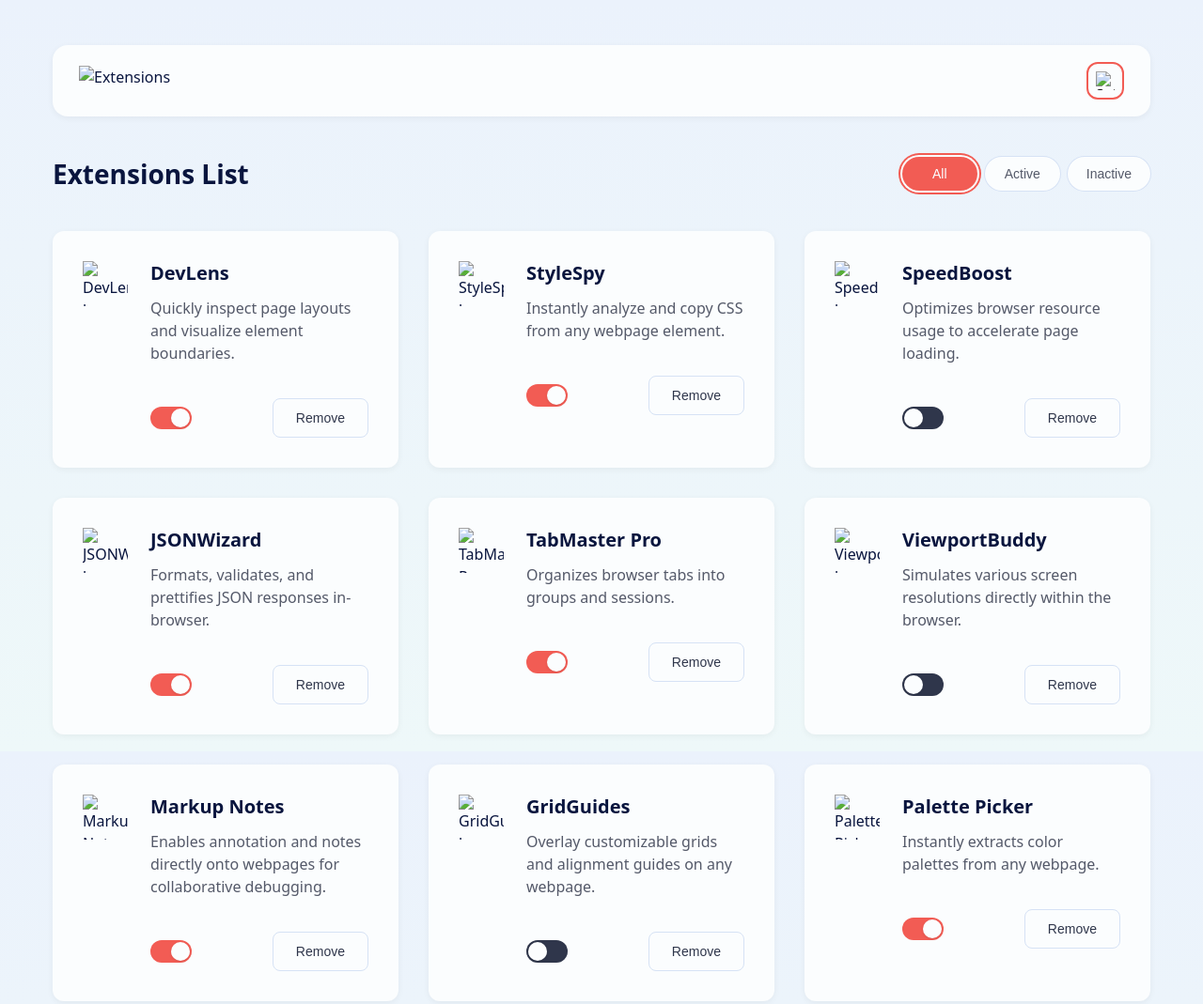
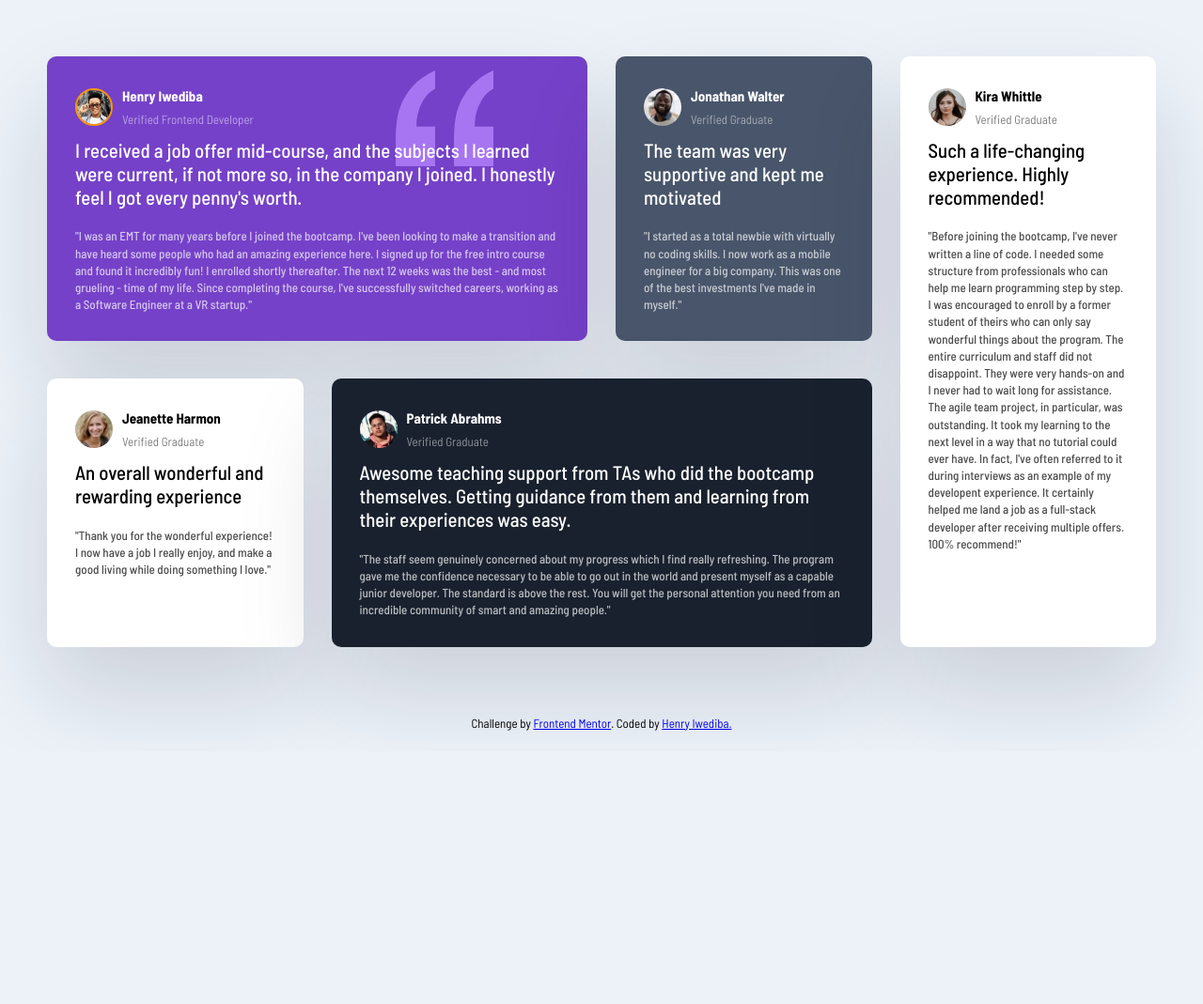
Before and after one commit to iwedibah/Testimonial-Grid, a plain HTML site: page index.html in a window 1280 px wide. Shown: the top 1069 px of the page at 94% size. After the commit the page ends 800 px from the top, so only its background shows below. Drawn offline with Linux system fonts and the light colour scheme; a web font is replaced by a local one.

Commit message:
Update index.html

```diff
--- a/index.html
+++ b/index.html
@@ -1,46 +1,152 @@
 <!DOCTYPE html>
 <html lang="en">
   <head>
-  <meta charset="UTF-8">
-  <meta name="viewport" content="width=device-width, initial-scale=1.0">
-  <link rel="icon" type="image/png" sizes="32x32" href="favicon-32x32.png">
-  <link rel="stylesheet" href="main.css">
-  <title>Browser Extensions Manager</title>
+    <meta charset="UTF-8" />
+    <meta name="viewport" content="width=device-width, initial-scale=1.0" />
+
+    <!-- Favicon linked -->
+    <link rel="shortcut icon" href="favicon-32x32.png" type="image/x-icon" />
+
+    <!-- css linked -->
+    <link rel="stylesheet" href="mystyle.css" />
+
+    <title>Frontend Mentor | Testimonials Grid Section</title>
   </head>
   <body>
-  <div class="container">
-    <header class="header-container">
-      <img src="logo.svg" alt="Extensions" class="header-logo">
-      <button class="theme-toggle" aria-label="Toggle color theme">
-        <img src="icon-moon.svg" alt="Switch to dark theme" class="theme-icon light">
-        <img src="icon-sun.svg" alt="Switch to light theme" class="theme-icon dark">
-      </button>
+    <!-- Main Container for the Testimonials -->
+    <main class="testimonials">
+      <!-- Henry Iwediba Section -->
+      <section class="card henry-iwediba">
+        <header class="card-header">
+          <img
+            src="kingx.jpg"
+            class="card-img border-color"
+            alt="henry-iwediba's photo"
+          />
+          <div>
+            <h3>Henry Iwediba</h3>
+            <p>Verified Frontend Developer</p>
+          </div>
         </header>
+        <p class="lead">
+          I received a job offer mid-course, and the subjects I learned were
+          current, if not more so, in the company I joined. I honestly feel I
+          got every penny's worth.
+        </p>
+        <p class="quote">
+          "I was an EMT for many years before I joined the bootcamp. I've been
+          looking to make a transition and have heard some people who had an
+          amazing experience here. I signed up for the free intro course and
+          found it incredibly fun! I enrolled shortly thereafter. The next 12
+          weeks was the best - and most grueling - time of my life. Since
+          completing the course, I've successfully switched careers, working as
+          a Software Engineer at a VR startup."
+        </p>
+      </section>
 
-    <div class="list-header">
-      <h2>Extensions List</h2>
-      <nav class="filters" role="tablist" aria-label="Filter extensions">
-        <button class="filter-btn active" data-filter="all" role="tab" aria-selected="true" aria-controls="extensions-grid">All</button>
-        <button class="filter-btn" data-filter="active" role="tab" aria-selected="false" aria-controls="extensions-grid">Active</button>
-        <button class="filter-btn" data-filter="inactive" role="tab" aria-selected="false" aria-controls="extensions-grid">Inactive</button>
-      </nav>
+      <!-- Jonathan Walter's Section -->
+      <section class="card jonathan-walter">
+        <header class="card-header">
+          <img
+            src="image-jonathan.jpg"
+            class="card-img"
+            alt="Jonathan Walter's photo"
+          />
+          <div>
+            <h3>Jonathan Walter</h3>
+            <p>Verified Graduate</p>
           </div>
+        </header>
+        <p class="lead">The team was very supportive and kept me motivated</p>
+        <p class="quote">
+          "I started as a total newbie with virtually no coding skills. I now
+          work as a mobile engineer for a big company. This was one of the best
+          investments I've made in myself."
+        </p>
+      </section>
 
-    <main class="extensions-grid" id="extensions-grid" role="tabpanel" aria-live="polite">
-      <!-- Extensions will be dynamically inserted here -->
+      <!-- Jeanette Harmon's Section -->
+      <section class="card">
+        <header class="card-header">
+          <img
+            src="image-jeanette.jpg"
+            class="card-img"
+            alt="jeanette-harmon's photo"
+          />
+          <div>
+            <h3>Jeanette Harmon</h3>
+            <p>Verified Graduate</p>
+          </div>
+        </header>
+        <p class="lead">An overall wonderful and rewarding experience</p>
+        <p class="quote">
+          "Thank you for the wonderful experience! I now have a job I really
+          enjoy, and make a good living while doing something I love."
+        </p>
+      </section>
+
+      <!-- Patrick Abrahms Section -->
+      <section class="card patrick-abrahms">
+        <header class="card-header">
+          <img
+            src="image-patrick.jpg"
+            class="card-img"
+            alt="Patrick Abrahms's photo"
+          />
+          <div>
+            <h3>Patrick Abrahms</h3>
+            <p>Verified Graduate</p>
+          </div>
+        </header>
+        <p class="lead">
+          Awesome teaching support from TAs who did the bootcamp themselves.
+          Getting guidance from them and learning from their experiences was
+          easy.
+        </p>
+        <p class="quote">
+          "The staff seem genuinely concerned about my progress which I find
+          really refreshing. The program gave me the confidence necessary to be
+          able to go out in the world and present myself as a capable junior
+          developer. The standard is above the rest. You will get the personal
+          attention you need from an incredible community of smart and amazing
+          people."
+        </p>
+      </section>
+
+      <!-- Kira Whittle Section -->
+      <section class="card">
+        <header class="card-header">
+          <img src="image-kira.jpg" class="card-img" alt="kira's photo" />
+          <div>
+            <h3>Kira Whittle</h3>
+            <p>Verified Graduate</p>
+          </div>
+        </header>
+        <p class="lead">Such a life-changing experience. Highly recommended!</p>
+        <p class="quote">
+          "Before joining the bootcamp, I've never written a line of code. I
+          needed some structure from professionals who can help me learn
+          programming step by step. I was encouraged to enroll by a former
+          student of theirs who can only say wonderful things about the program.
+          The entire curriculum and staff did not disappoint. They were very
+          hands-on and I never had to wait long for assistance. The agile team
+          project, in particular, was outstanding. It took my learning to the
+          next level in a way that no tutorial could ever have. In fact, I've
+          often referred to it during interviews as an example of my developent
+          experience. It certainly helped me land a job as a full-stack
+          developer after receiving multiple offers. 100% recommend!"
+        </p>
+      </section>
     </main>
-  </div>
 
-  <footer class="attribution">
+    <div class="attribution">
       Challenge by
       <a href="https://www.frontendmentor.io?ref=challenge" target="_blank"
         >Frontend Mentor</a
       >. Coded by
       <a href="https://www.frontendmentor.io/profile/iwedibah" target="_blank"
-      >Henry Iwediba</a
+        >Henry Iwediba.</a
       >
-  </footer>
-
-  <script src="main.js"></script>
+    </div>
   </body>
 </html>
```
Lines whose indentation alone changed are shown as unchanged.
